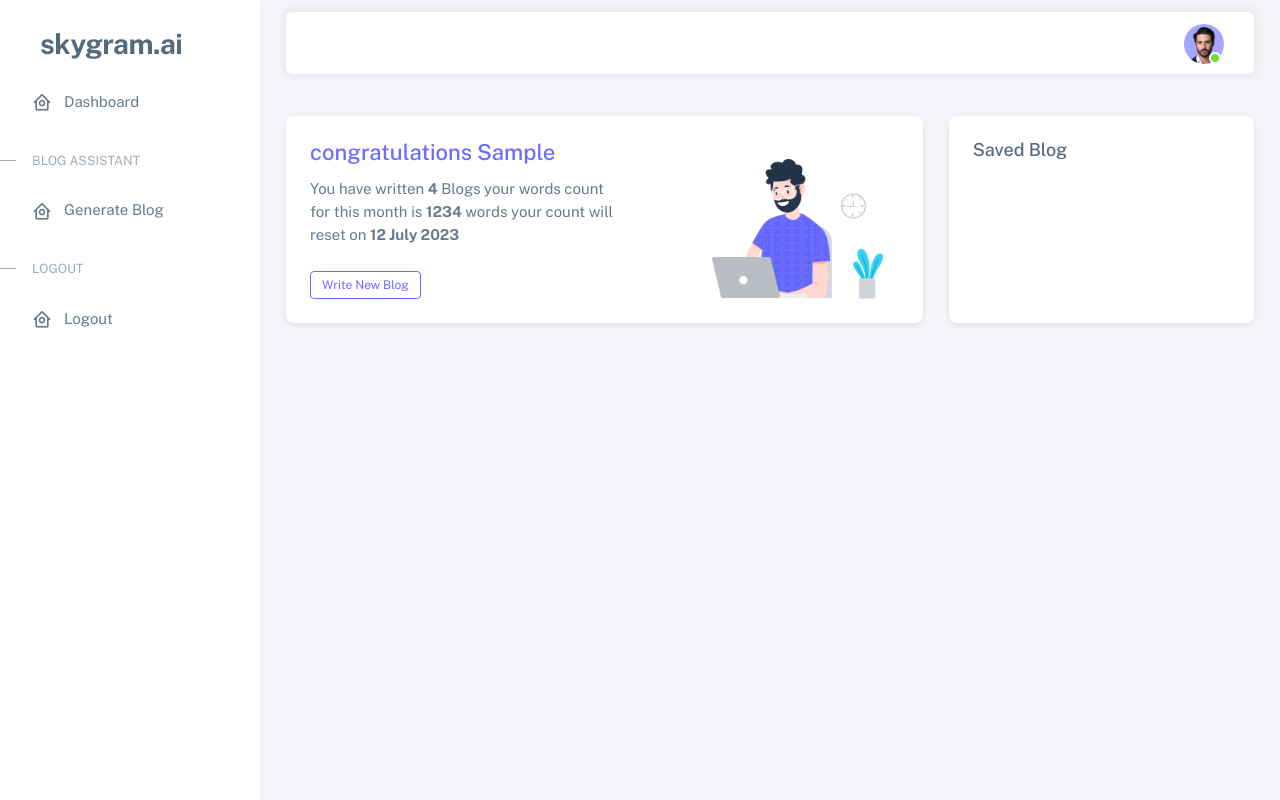
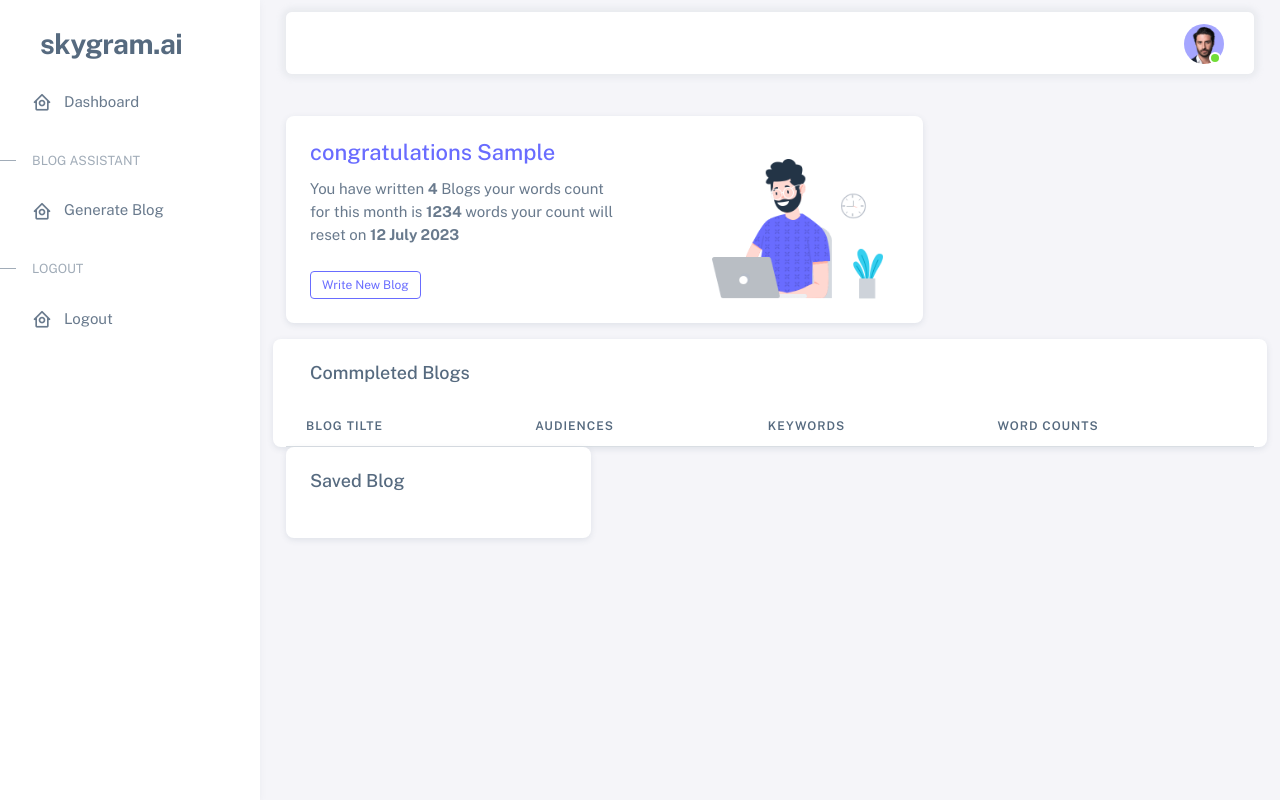
Before and after one commit to hudaifa-saleh/SkyDash_ai, a Django app: page /blog/dashboard/ in a window 1280 px wide. Run offline with Django 4.2, Linux system fonts and the light colour scheme; a user stored in the database is signed in; tables that the repository leaves empty hold one stand-in row (values such as "Sample post"); data that the repository does not hold is empty; some libraries are stand-ins or nearby versions.

Commit message:
get word count

```diff
--- a/sky_ai/blog/models.py
+++ b/sky_ai/blog/models.py
@@ -38,6 +38,7 @@ class BlogSection(models.Model):
     title = models.CharField(max_length=100)
     body = models.TextField(blank=True, null=True)
     blog = models.ForeignKey(Blog, on_delete=models.CASCADE)
+    word_count = models.CharField(max_length=100)
 
     uniqueId = models.CharField(null=True, blank=True, max_length=100)
     slug = models.SlugField(max_length=500, unique=True, blank=True, null=True)
@@ -55,4 +56,8 @@ class BlogSection(models.Model):
 
         self.slug = slugify("{} {}".format(self.title, self.uniqueId))
         self.last_updated = timezone.localtime(timezone.now())
+        # count words
+        if self.body:
+            x = len(self.body.split(" "))
+            self.word_count = str(x)
         super(BlogSection, self).save(*args, **kwargs)
--- a/sky_ai/blog/views.py
+++ b/sky_ai/blog/views.py
@@ -13,7 +13,13 @@ def home(request):
     for blog in blogs:
         sections = BlogSection.objects.filter(blog=blog)
         if sections.exists():
-            # blog.words = len(blog.title.split(" "))
+            # calculate blog worrds
+            blogwords = 0
+            for section in sections:
+                section.save()  # to be deleted
+                blogwords += int(section.word_count)
+            blog.word_count = str(blogwords)
+            blog.save()
             completedBlog.append(blog)
         else:
             emptyBlog.append(blog)
--- a/sky_ai/templates/dashboard/index.html
+++ b/sky_ai/templates/dashboard/index.html
@@ -31,6 +31,37 @@
                                         </div>
                                    </div>
                               </div>
+                         </div>
+                    </div>
+                    <div class="card mt-3">
+                         <h5 class="card-header">Commpleted Blogs</h5>
+                         <div class="table-responsive">
+                              <table class="table">
+                                   <thead>
+                                        <tr>
+                                             <th>Blog Tilte</th>
+                                             <th>Audiences</th>
+                                             <th>Keywords</th>
+                                             <th>Word Counts</th>
+                                        </tr>
+                                   </thead>
+                                   <tbody class="table-border-bottom-0">
+                                        {% for blog in completedBlog %}
+                                        <tr>
+                                             <td>
+                                                  <h4>{{blog.blogIdea}}</h4>
+                                                  {{blog.title}}
+                                             </td>
+                                             <td><strong>{{blog.audience}}</strong></td>
+                                             <td>{{blog.keywords}}</td>
+                                             <td>{{blog.word_count}}</td>
+                                             <td><a href="{% url 'view-blog-generator' blog.slug %}"><button
+                                                            class="btn btn-sm btn-outline-primary">View</button></a></td>
+
+                                        </tr>
+                                        {% endfor %}
+                                   </tbody>
+                              </table>
                          </div>
                     </div>
                     <div class="col-lg-4">
--- a/sky_ai/templates/layouts/dashboard.html
+++ b/sky_ai/templates/layouts/dashboard.html
@@ -111,7 +111,7 @@
                     <ul class="menu-inner py-1">
                          <!-- Dashboard -->
                          <li class="menu-item">
-                              <a href="index.html" class="menu-link">
+                              <a href="{% url 'dashboard' %}" class="menu-link">
                                    <i class="menu-icon tf-icons bx bx-home-circle"></i>
                                    <div data-i18n="Analytics">Dashboard</div>
                               </a>
```
